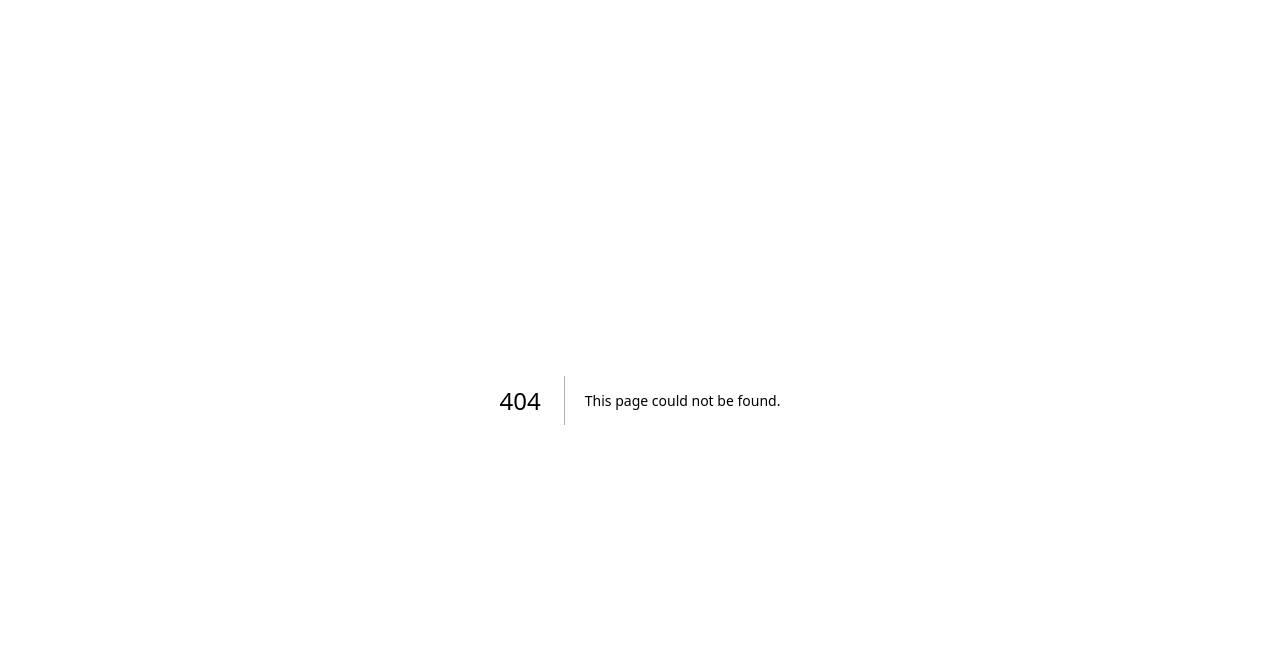
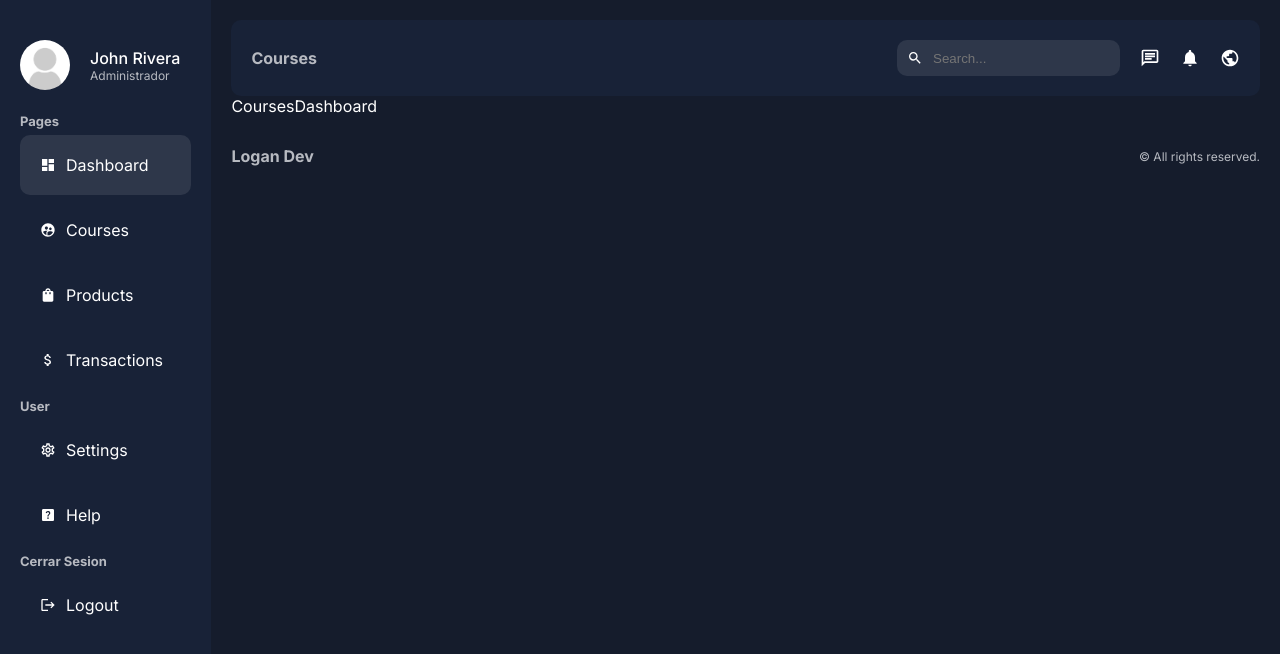
Before and after one commit to Logan-JR/project-audit, a Next.js app: page /courses in a window 1280 px wide. Before the commit this address had no page. Shown: the top 654 px of the page. Built offline with nearby package versions, Linux system fonts and the light colour scheme.

Commit message:
add desing courses

```diff
--- /dev/null
+++ b/src/app/courses/layout.jsx
@@ -0,0 +1,22 @@
+import Navbar from "@/ui/dashboard/navbar/navbar";
+import Sidebar from "@/ui/dashboard/sidebar/sidebar";
+import styles from "@/ui/dashboard/dashboard.module.css";
+import Footer from "@/ui/dashboard/footer/footer";
+import { menuCourses } from "@/data/data";
+
+const Layout = ({ children }) => {
+  return (
+    <div className={styles.container}>
+      <div className={styles.menu}>
+        <Sidebar menuItems={menuCourses} />
+      </div>
+      <div className={styles.content}>
+        <Navbar />
+        {children}
+        <Footer />
+      </div>
+    </div>
+  );
+};
+
+export default Layout;
--- /dev/null
+++ b/src/app/courses/page.jsx
@@ -0,0 +1,8 @@
+
+const PageCourses = () => {
+  return (
+    <div>CoursesDashboard</div>
+  )
+}
+
+export default PageCourses
--- a/src/app/dashboard/users/page.jsx
+++ b/src/app/dashboard/users/page.jsx
@@ -9,7 +9,7 @@ const UsersPage = () => {
     <div className={styles.container}>
       <div className={styles.top}>
         <Search placeholder="Search for a user..." />
-        <Link href="dashboard/users/add">
+        <Link href="/dashboard/users/add">
           <button className={styles.addButton}>Add New</button>
         </Link>
       </div>
@@ -44,7 +44,7 @@ const UsersPage = () => {
             <td>active</td>
             <td>
               <div className={styles.buttons}>
-                <Link href="/">
+                <Link href="/dashboard/users/2">
                   <button className={`${styles.button} ${styles.view}`}>
                     View
                   </button>
--- a/src/data/data.js
+++ b/src/data/data.js
@@ -89,7 +89,7 @@ export const menuAcademic = [
     title: "Pages",
     list: [
       {
-        title: "Academic",
+        title: "Dashboard",
         path: "/academic",
         icon: <MdDashboard />,
       },
@@ -121,3 +121,56 @@ export const menuAcademic = [
     ],
   },
 ];
+
+export const menuCourses = [
+  {
+    title: "Pages",
+    list: [
+      {
+        title: "Dashboard",
+        path: "/courses",
+        icon: <MdDashboard />,
+      },
+      {
+        title: "Courses",
+        path: "/courses/course",
+        icon: <MdSupervisedUserCircle />,
+      },
+      {
+        title: "Products",
+        path: "",
+        icon: <MdShoppingBag />,
+      },
+      {
+        title: "Transactions",
+        path: "",
+        icon: <MdAttachMoney />,
+      },
+    ],
+  },
+  {
+    title: "User",
+    list: [
+      {
+        title: "Settings",
+        path: "/dashboard/settings",
+        icon: <MdOutlineSettings />,
+      },
+      {
+        title: "Help",
+        path: "/dashboard/help",
+        icon: <MdHelpCenter />,
+      },
+    ],
+  },
+  {
+    title: "Cerrar Sesion",
+    list: [
+      {
+        title: "Logout",
+        path: "/",
+        icon: <MdLogout />,
+      },
+    ],
+  },
+];
```
Also changed, not shown: src/app/courses/course/page.jsx (added, +8 -0 lines), src/ui/homepage/navbar/Navbar.jsx (+6 -6 lines).
